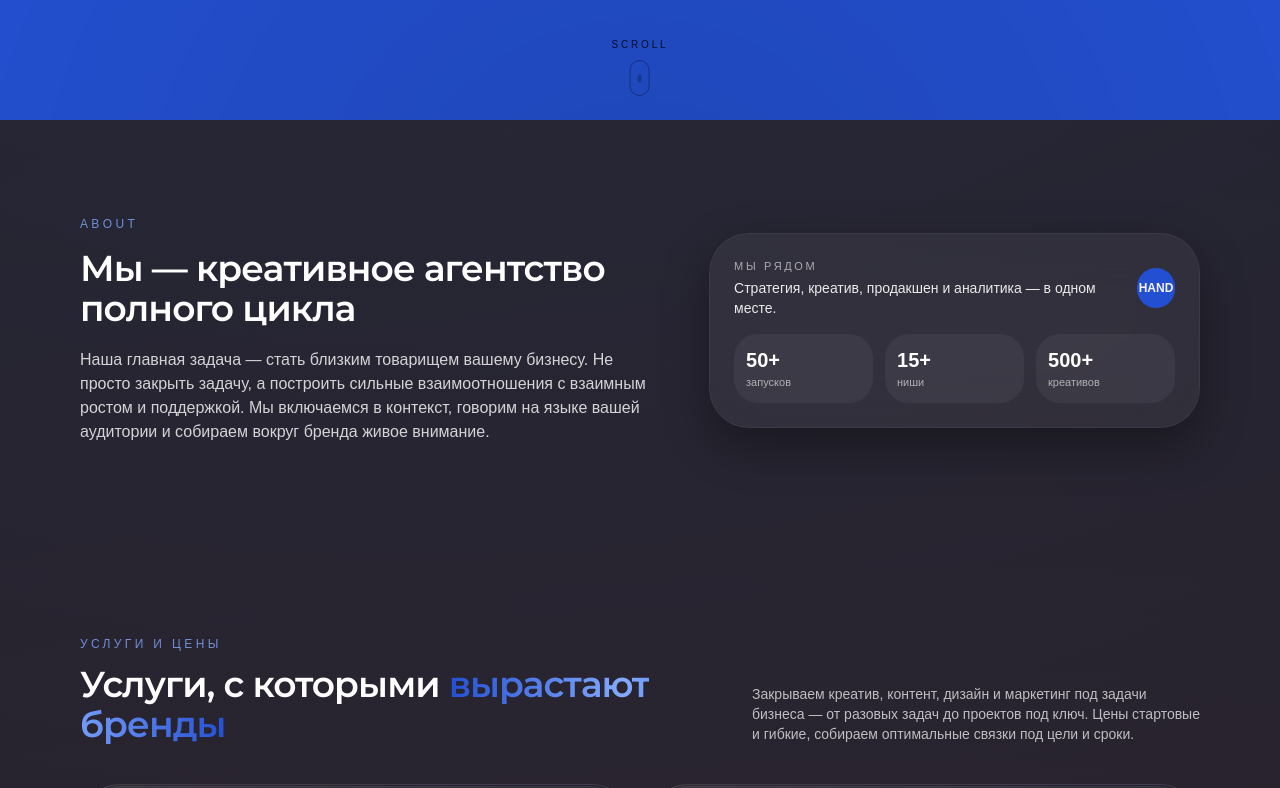
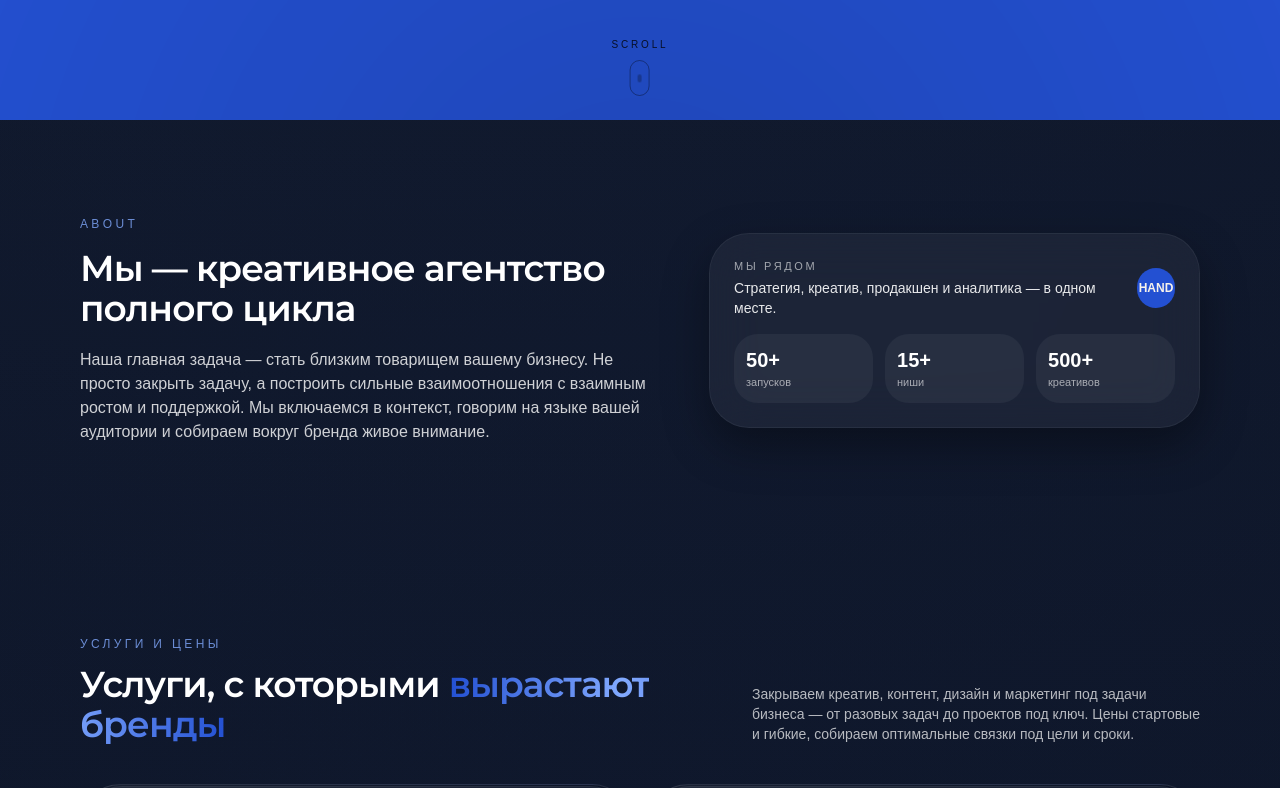
Before and after one commit to 11qq-ksa/hand-landing, a Next.js app: page / in a window 1280 px wide. Shown: the part 680-1468 px from the top of the page. Built offline with nearby package versions, Linux system fonts and the light colour scheme; a web font is replaced by a local one.

Commit message:
add grain to bg

```diff
--- a/src/app/globals.css
+++ b/src/app/globals.css
@@ -46,11 +46,32 @@ body.light {
 .page-flow {
   background-color: #000;
   background-image:
-    radial-gradient(circle at top, rgba(130, 170, 255, 0.25), transparent 60%),
-    radial-gradient(circle at bottom, rgba(255, 110, 80, 0.25), transparent 60%);
+    radial-gradient(circle at top, rgba(90, 130, 220, 0.22), transparent 62%),
+    radial-gradient(circle at bottom, rgba(30, 70, 170, 0.22), transparent 62%);
   background-size: 220% 220%;
   background-position: 0% 0%, 100% 100%;
   animation: handFlow 22s ease-in-out infinite;
+  position: relative;
+  isolation: isolate;
+}
+
+.page-flow::before {
+  content: "";
+  position: absolute;
+  inset: 0;
+  pointer-events: none;
+  background-image:
+    repeating-radial-gradient(circle at 20% 10%, rgba(255, 255, 255, 0.05) 0 1px, transparent 1px 2px),
+    repeating-radial-gradient(circle at 80% 30%, rgba(0, 0, 0, 0.08) 0 1px, transparent 1px 3px),
+    repeating-radial-gradient(circle at 40% 80%, rgba(255, 255, 255, 0.04) 0 1px, transparent 1px 2px);
+  mix-blend-mode: soft-light;
+  opacity: 0.12;
+  z-index: 0;
+}
+
+.page-flow > * {
+  position: relative;
+  z-index: 1;
 }
 
 @keyframes handFlow {
```
